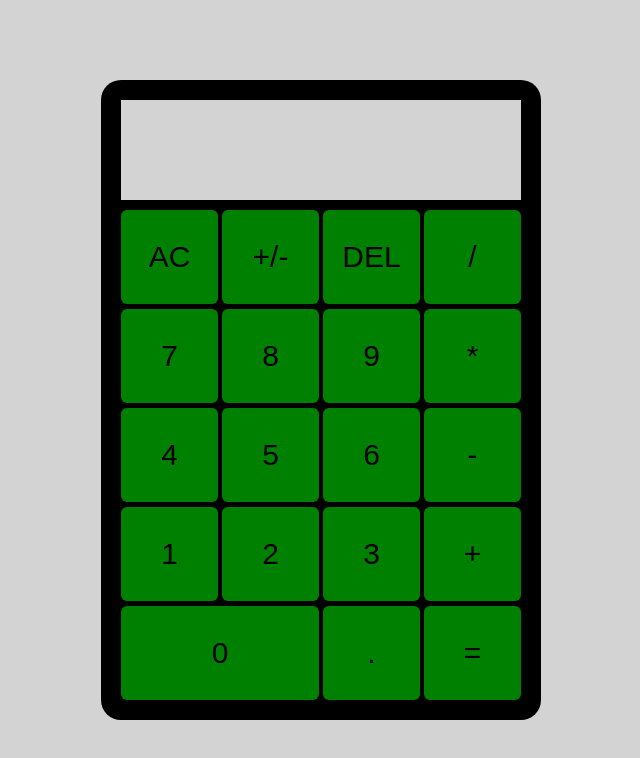
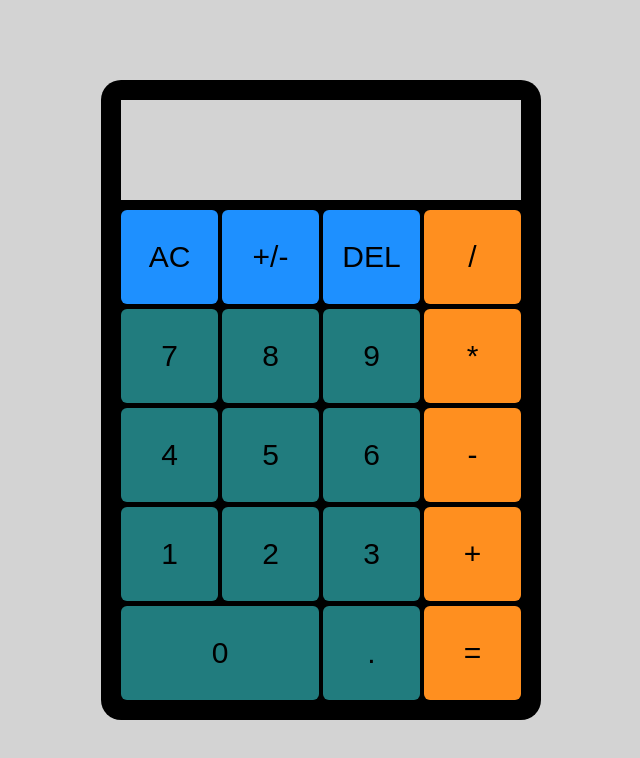
Before and after one commit to rjnares/foundations-calculator, a plain HTML site: page index.html in a window 1280 px wide. Shown: the whole page, without its empty margins (319-959 px from the left). Drawn offline with Linux system fonts and the light colour scheme.

Commit message:
Add button-specific color styling

```diff
--- a/index.html
+++ b/index.html
@@ -12,33 +12,33 @@
         <div id="display"></div>
         <div id="buttons">
             <div class="row">
-                <button id="all-clear">AC</button>
-                <button id="positive-negative">+/-</button>
-                <button id="delete">DEL</button>
-                <button id="divide">/</button>
+                <button id="all-clear" class="function">AC</button>
+                <button id="positive-negative" class="function">+/-</button>
+                <button id="delete" class="function">DEL</button>
+                <button id="divide" class="operation">/</button>
             </div>
             <div class="row">
-                <button id="seven">7</button>
-                <button id="eight">8</button>
-                <button id="nine">9</button>
-                <button id="multiply">*</button>
+                <button id="seven" class="number">7</button>
+                <button id="eight" class="number">8</button>
+                <button id="nine" class="number">9</button>
+                <button id="multiply" class="operation">*</button>
             </div>
             <div class="row">
-                <button id="four">4</button>
-                <button id="five">5</button>
-                <button id="six">6</button>
-                <button id="subtract">-</button>
+                <button id="four" class="number">4</button>
+                <button id="five" class="number">5</button>
+                <button id="six" class="number">6</button>
+                <button id="subtract" class="operation">-</button>
             </div>
             <div class="row">
-                <button id="one">1</button>
-                <button id="two">2</button>
-                <button id="three">3</button>
-                <button id="add">+</button>
+                <button id="one" class="number">1</button>
+                <button id="two" class="number">2</button>
+                <button id="three" class="number">3</button>
+                <button id="add" class="operation">+</button>
             </div>
             <div class="row">
-                <button id="zero">0</button>
-                <button id="decimal">.</button>
-                <button id="equals">=</button>
+                <button id="zero" class="number">0</button>
+                <button id="decimal" class="number">.</button>
+                <button id="equals" class="operation">=</button>
             </div>
         </div>
     </div>
--- a/styles.css
+++ b/styles.css
@@ -48,7 +48,6 @@ body {
 
 button {
     width: 25%;
-    background-color: green;
     border-style: none;
     padding: 0;
     border-radius: 6px;
@@ -58,3 +57,15 @@ button {
 #zero {
     width: 51%;
 }
+
+.function {
+    background-color: dodgerblue;
+}
+
+.operation {
+    background-color: #FF8F1F;
+}
+
+.number {
+    background-color: #217C7E;
+}
```
